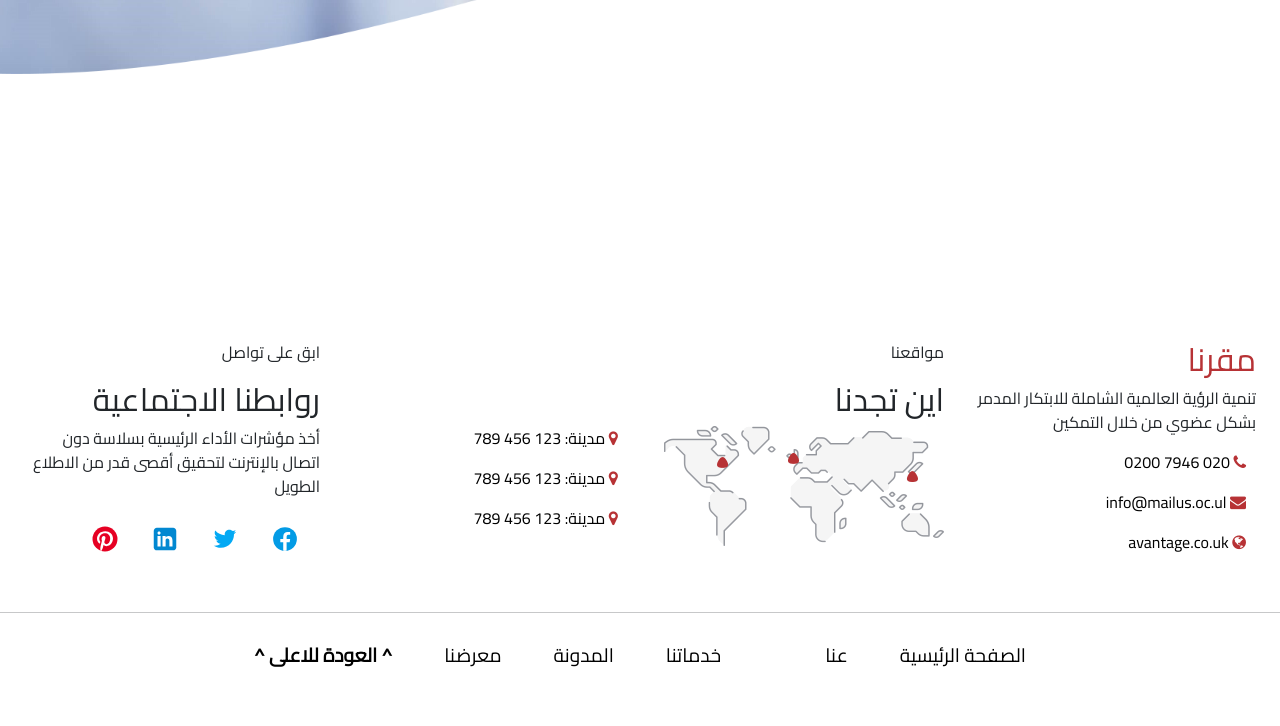
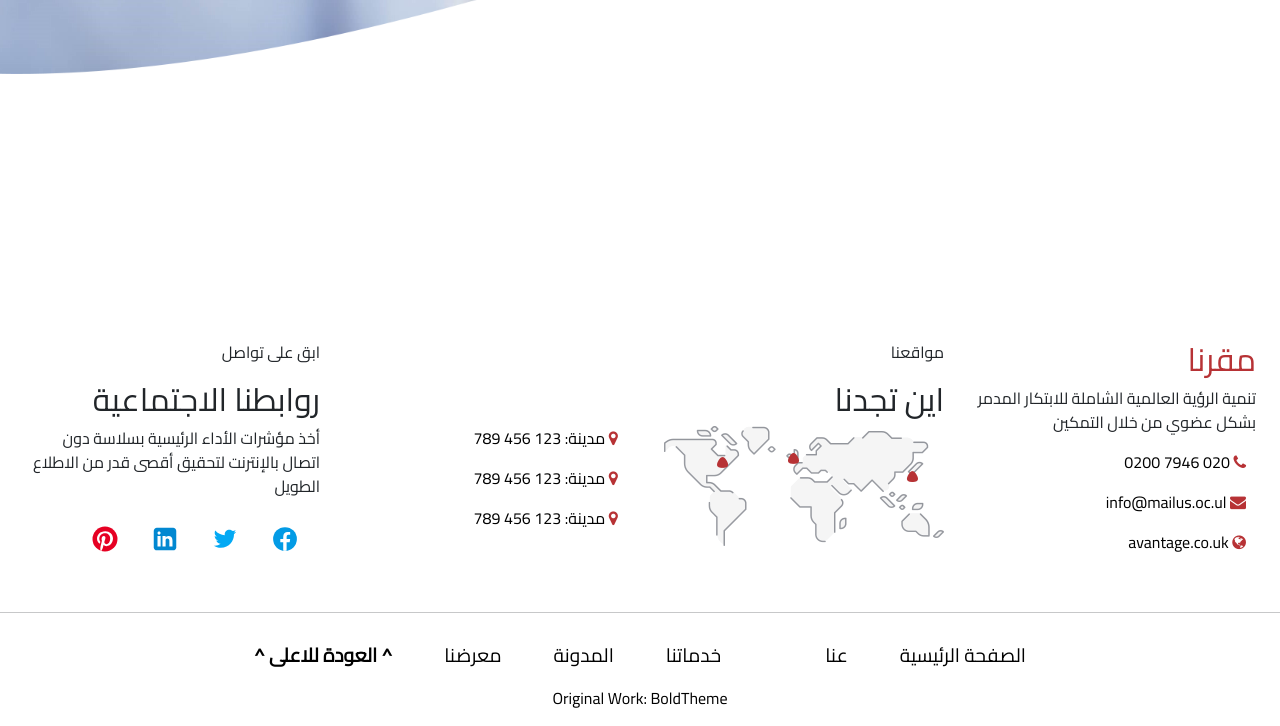
Before and after one commit to MoHaMed-Abdlla/avantage, a plain HTML site: page index.html in a window 1280 px wide. Shown: the part 6892-7618 px from the top of the page. Before the commit the page ends 7578 px from the top, so only its background shows below. Drawn offline with nearby package versions, Linux system fonts and the light colour scheme.

Commit message:
Update index.html

```diff
--- a/index.html
+++ b/index.html
@@ -1088,6 +1088,7 @@
             </ul>
 
         </div>
+        <p class="text-center"><a href="https://avantage.bold-themes.com/hr/">Original Work: BoldTheme</a></p>
     </footer>
     <script src="https://cdnjs.cloudflare.com/ajax/libs/slick-carousel/1.8.1/slick.min.js"> </script>
     <script src="./script.js"></script>
```
